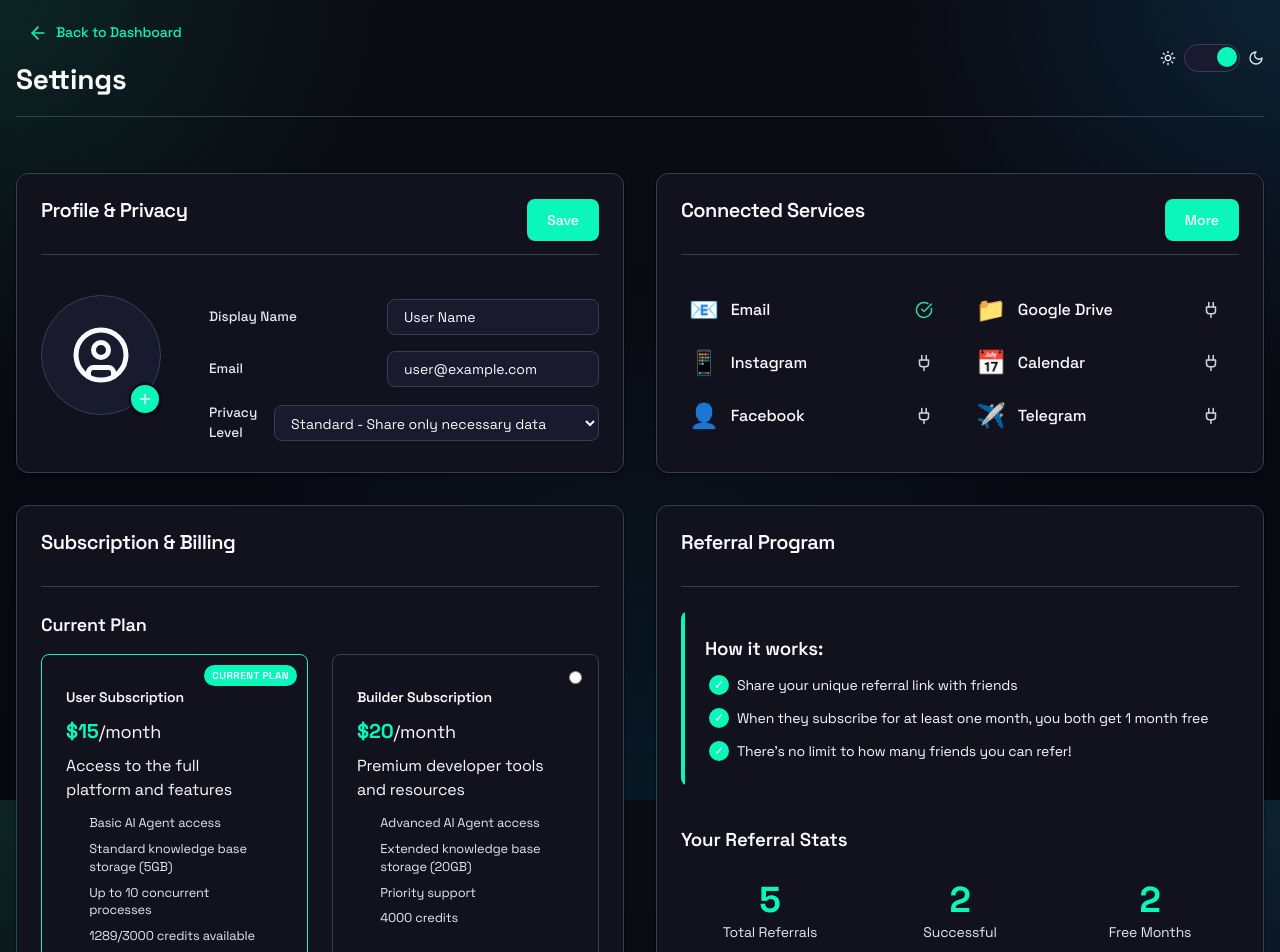
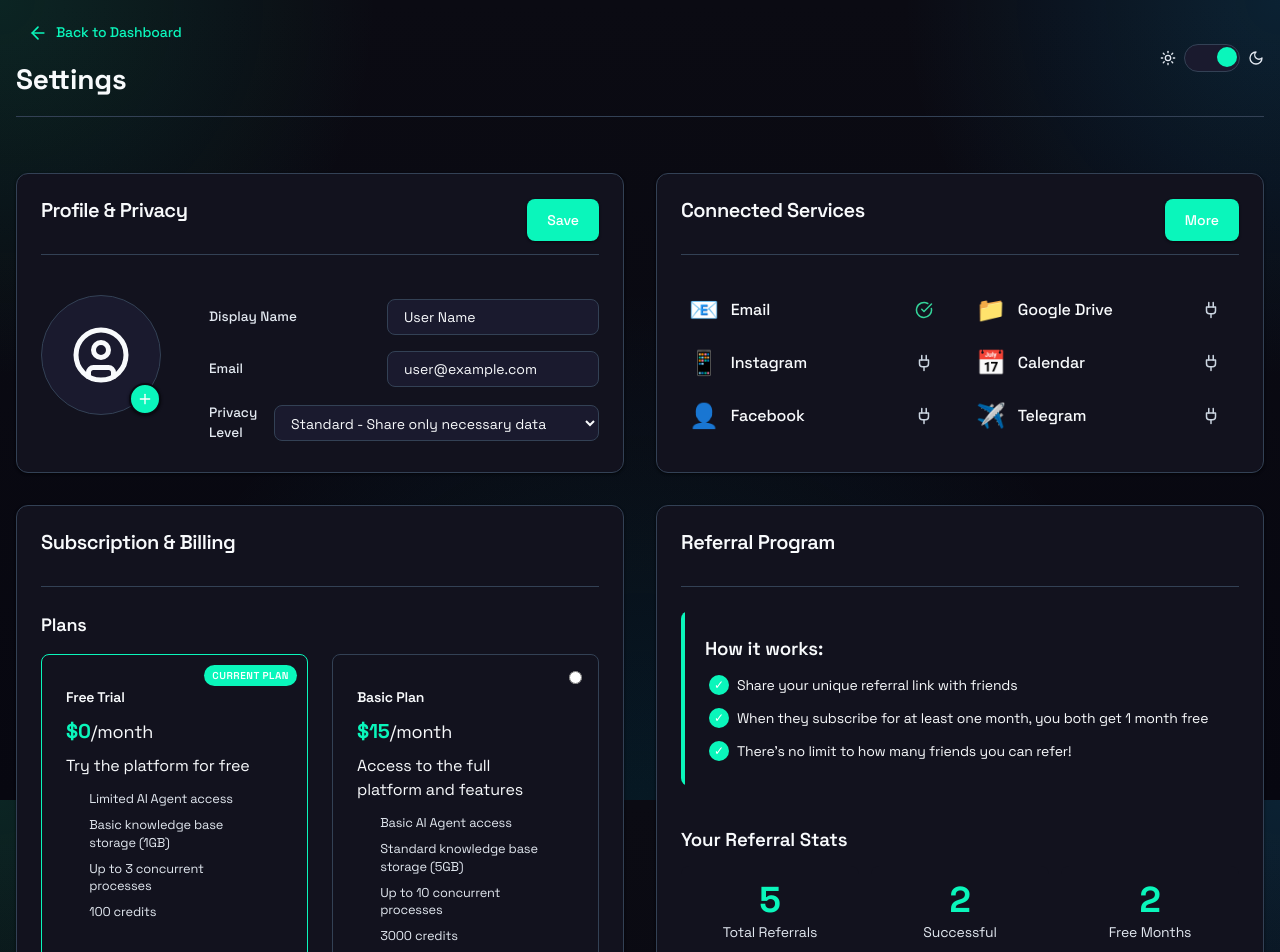
Before and after one commit to AAG-Ventures/KKexperiment, a Next.js app in the folder dashboard/: page /settings in a window 1280 px wide. Shown: the top 952 px of the page. Built offline with nearby package versions, Linux system fonts and the light colour scheme.

Commit message:
Update subscription plans to show Free Trial, Basic, and Premium options

```diff
--- a/dashboard/src/app/settings/page.tsx
+++ b/dashboard/src/app/settings/page.tsx
@@ -10,7 +10,7 @@ import { CreditCardIcon, DollarSignIcon, AlertCircleIcon, CheckCircleIcon, Copy,
 export default function SettingsPage() {
   const [theme, setTheme] = useState<"light" | "dark">("dark");
   const [saveNotification, setSaveNotification] = useState<string | null>(null);
-  const [subscription, setSubscription] = useState<"user" | "builder">("user");
+  const [subscription, setSubscription] = useState<"free" | "basic" | "premium">("free");
   const [showAddPayment, setShowAddPayment] = useState(false);
   const [paymentSuccessMsg, setPaymentSuccessMsg] = useState<string | null>(null);
   const [referralLink, setReferralLink] = useState('');
@@ -82,8 +82,9 @@ export default function SettingsPage() {
   };
 
   // Handle subscription change
-  const handleSubscriptionChange = (newSubscription: "user" | "builder") => {
-    setSubscription(newSubscription);
+  const handleSubscriptionChange = (type: "free" | "basic" | "premium") => {
+    console.log(`Changed subscription to: ${type}`);
+    setSubscription(type);
     showSavedNotification("Subscription updated successfully!");
   };
 
@@ -293,49 +294,73 @@ export default function SettingsPage() {
                 <h2>Subscription & Billing</h2>
               </div>
               <div className={styles.subscriptionStatus}>
-                <h3>Current Plan</h3>
+                <h3>Plans</h3>
                 <div className={styles.subscriptionOptions}>
-                  <div className={`${styles.subscriptionOption} ${subscription === 'user' ? styles.activeSubscription : ''}`}>
+                  <div className={`${styles.subscriptionOption} ${subscription === 'free' ? styles.activeSubscription : ''}`}>
                     <input
                       type="radio"
-                      id="userSub"
+                      id="freeSub"
                       name="subscription"
-                      checked={subscription === "user"}
-                      onChange={() => handleSubscriptionChange("user")}
+                      checked={subscription === "free"}
+                      onChange={() => handleSubscriptionChange("free")}
                     />
-                    <label htmlFor="userSub">
+                    <label htmlFor="freeSub">
                       <div className={styles.subscriptionDetails}>
-                        <h4>User Subscription</h4>
+                        <h4>Free Trial</h4>
+                        <p className={styles.price}><span>$0</span>/month</p>
+                        <p>Try the platform for free</p>
+                        <ul className={styles.planFeatures}>
+                          <li>Limited AI Agent access</li>
+                          <li>Basic knowledge base storage (1GB)</li>
+                          <li>Up to 3 concurrent processes</li>
+                          <li>100 credits</li>
+                        </ul>
+                      </div>
+                    </label>
+                  </div>
+
+                  <div className={`${styles.subscriptionOption} ${subscription === 'basic' ? styles.activeSubscription : ''}`}>
+                    <input
+                      type="radio"
+                      id="basicSub"
+                      name="subscription"
+                      checked={subscription === "basic"}
+                      onChange={() => handleSubscriptionChange("basic")}
+                    />
+                    <label htmlFor="basicSub">
+                      <div className={styles.subscriptionDetails}>
+                        <h4>Basic Plan</h4>
                         <p className={styles.price}><span>$15</span>/month</p>
                         <p>Access to the full platform and features</p>
                         <ul className={styles.planFeatures}>
                           <li>Basic AI Agent access</li>
                           <li>Standard knowledge base storage (5GB)</li>
                           <li>Up to 10 concurrent processes</li>
-                          <li>1289/3000 credits available</li>
+                          <li>3000 credits</li>
                         </ul>
                       </div>
                     </label>
                   </div>
 
-                  <div className={`${styles.subscriptionOption} ${subscription === 'builder' ? styles.activeSubscription : ''}`}>
+                  <div className={`${styles.subscriptionOption} ${subscription === 'premium' ? styles.activeSubscription : ''}`}>
                     <input
                       type="radio"
-                      id="builderSub"
+                      id="premiumSub"
                       name="subscription"
-                      checked={subscription === "builder"}
-                      onChange={() => handleSubscriptionChange("builder")}
+                      checked={subscription === "premium"}
+                      onChange={() => handleSubscriptionChange("premium")}
                     />
-                    <label htmlFor="builderSub">
+                    <label htmlFor="premiumSub">
                       <div className={styles.subscriptionDetails}>
-                        <h4>Builder Subscription</h4>
-                        <p className={styles.price}><span>$20</span>/month</p>
+                        <h4>Premium Plan</h4>
+                        <p className={styles.price}><span>$29</span>/month</p>
                         <p>Premium developer tools and resources</p>
                         <ul className={styles.planFeatures}>
                           <li>Advanced AI Agent access</li>
                           <li>Extended knowledge base storage (20GB)</li>
+                          <li>Unlimited concurrent processes</li>
                           <li>Priority support</li>
-                          <li>4000 credits</li>
+                          <li>10,000 credits</li>
                         </ul>
                       </div>
                     </label>
```
